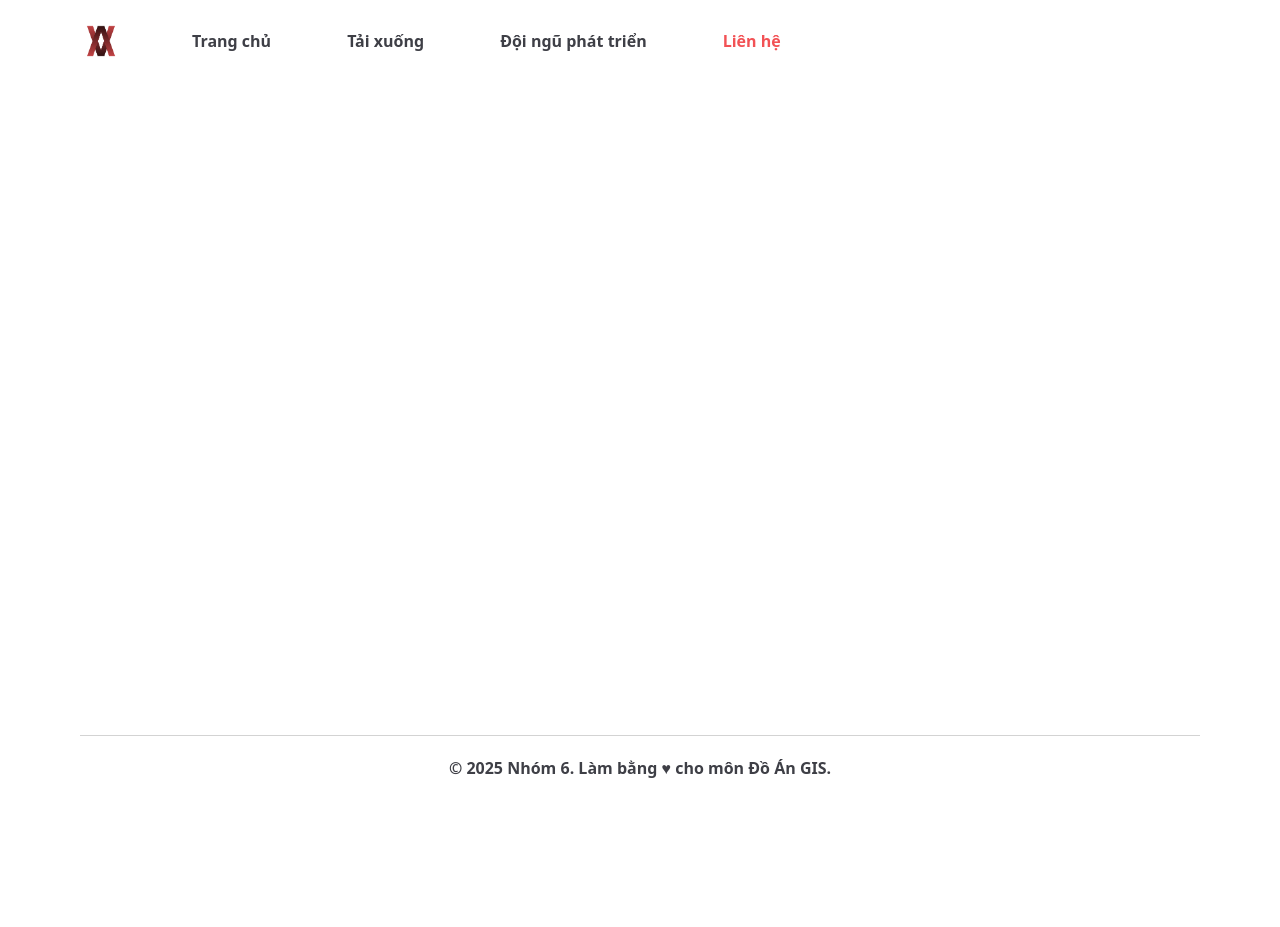
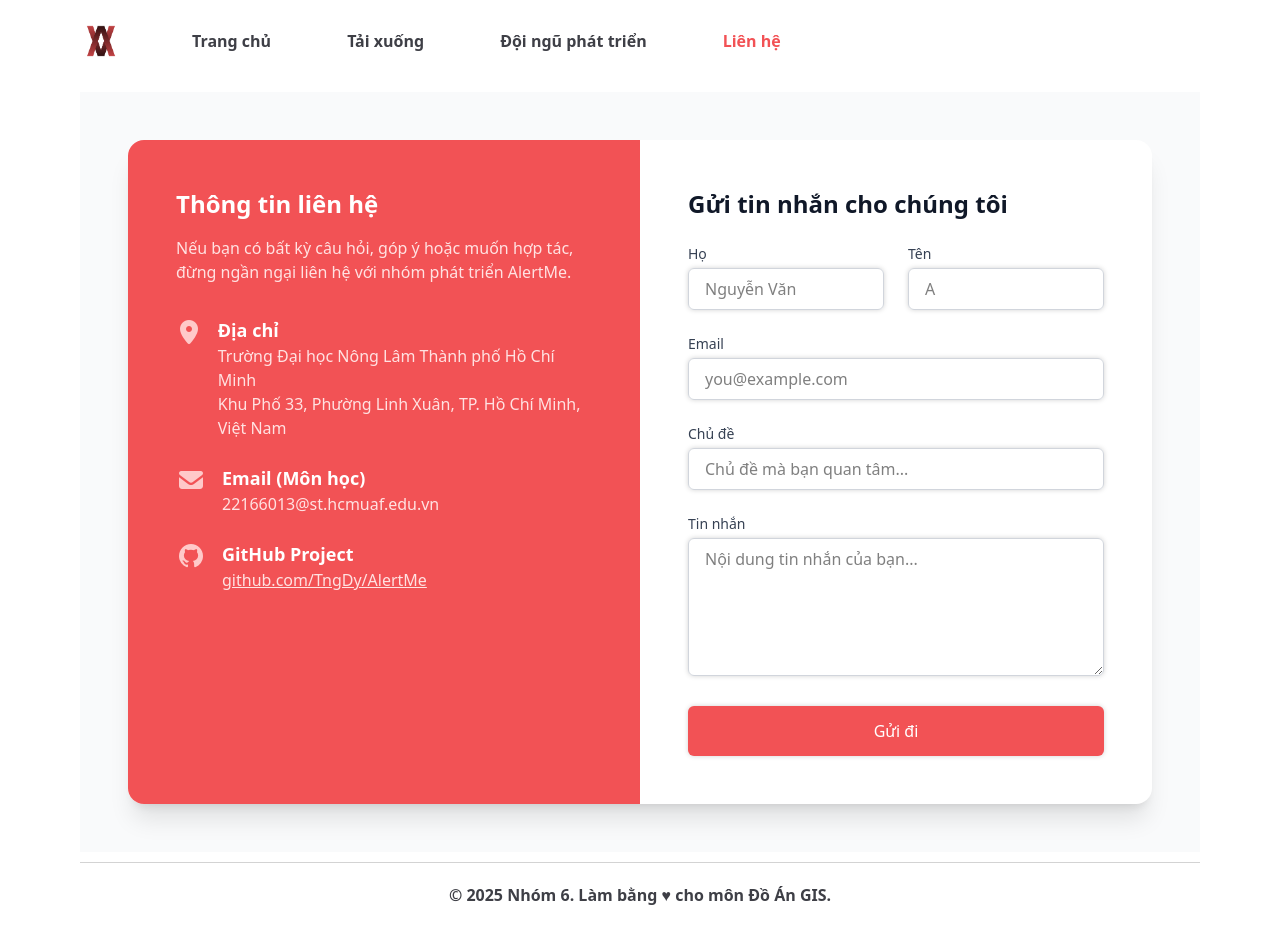
Before and after one commit to duy08k4/AlertMe, a React (Vite) app: page /contact in a window 1280 px wide. Before the commit the page ends 800 px from the top, so only its background shows below. Built offline with nearby package versions, Linux system fonts and the light colour scheme.

Commit message:
refactor(ui/ContactPage): Complete implementing The Contact Page UI

```diff
--- a/src/ui/layouts/LandingLayout.tsx
+++ b/src/ui/layouts/LandingLayout.tsx
@@ -11,6 +11,7 @@ import AlertMe_Logo from "../../assets/AlertMe.png"
 const HomePage = lazy(() => import("../pages/HomePage"))
 const DownloadPage = lazy(() => import("../pages/DownloadPage"))
 const AboutTeam = lazy(() => import("../pages/AboutTeam"))
+const ContactPage = lazy(() => import("../pages/ContactPage"))
 
 // Types
 type Navigation = {
@@ -47,6 +48,7 @@ const LandingLayout = () => {
                     <Route path="/" element={<HomePage />} />
                     <Route path="/download" element={<DownloadPage />} />
                     <Route path="/team" element={<AboutTeam />} />
+                    <Route path="/contact" element={<ContactPage />} />
                 </Routes>
             </div>
 
--- a/src/ui/pages/AboutTeam.tsx
+++ b/src/ui/pages/AboutTeam.tsx
@@ -19,7 +19,7 @@ interface Member {
 const leadershipTeam: Member[] = [
     {
         name: "Nguyễn Anh Tuấn",
-        studentId: "221660..",
+        studentId: "22166097",
         className: "DH22HM",
         major: "Hệ thống thông tin",
         imageUrl: adminImage,
@@ -69,10 +69,10 @@ const memberTeam: Member[] = [
         role: "Thành viên",
     },
     {
-        name: "Trâm",
-        studentId: "",
-        className: "",
-        major: "",
+        name: "Dương Bảo Trâm",
+        studentId: "21166168",
+        className: "DH21HM",
+        major: "Hệ thống thông tin",
         imageUrl: memberImage2,
         role: "Thành viên",
     },
--- /dev/null
+++ b/src/ui/pages/ContactPage.tsx
@@ -0,0 +1,131 @@
+import type React from "react";
+
+const ContactPage: React.FC = () => {
+    const handleSubmit = (event: React.FormEvent<HTMLFormElement>) => {
+        event.preventDefault();
+        alert("Cảm ơn bạn đã gửi thông tin! Chúng tôi sẽ sớm liên hệ với bạn. (Đây là thông báo giả lập)");
+        event.currentTarget.reset();
+    };
+
+    return (
+        <div className="bg-gray-50 min-h-full py-8 px-4 sm:py-12 sm:px-6 lg:px-8">
+            <div className="max-w-5xl mx-auto bg-white rounded-2xl shadow-xl overflow-hidden">
+                <div className="grid grid-cols-1 md:grid-cols-2">
+                    {/* Contact Information Section */}
+                    <div className="p-6 sm:p-8 lg:p-12 bg-[#f25255] text-white">
+                        <h2 className="text-xl sm:text-2xl font-extrabold mb-4">Thông tin liên hệ</h2>
+                        <p className="mb-8 text-red-100">
+                            Nếu bạn có bất kỳ câu hỏi, góp ý hoặc muốn hợp tác, đừng ngần ngại liên hệ với nhóm phát triển AlertMe.
+                        </p>
+                        <div className="space-y-6">
+                            <div className="flex items-start gap-4">
+                                <i className="fa-solid fa-map-marker-alt text-2xl text-red-200 mt-1"></i>
+                                <div>
+                                    <h3 className="font-bold text-lg">Địa chỉ</h3>
+                                    <p className="text-red-100">Trường Đại học Nông Lâm Thành phố Hồ Chí Minh</p>
+                                    <p className="text-red-100">Khu Phố 33, Phường Linh Xuân, TP. Hồ Chí Minh, Việt Nam</p>
+                                </div>
+                            </div>
+                            <div className="flex items-start gap-4">
+                                <i className="fa-solid fa-envelope text-2xl text-red-200 mt-1"></i>
+                                <div>
+                                    <h3 className="font-bold text-lg">Email (Môn học)</h3>
+                                    <p className="text-red-100">22166013@st.hcmuaf.edu.vn</p>
+                                </div>
+                            </div>
+                            <div className="flex items-start gap-4">
+                                <i className="fa-brands fa-github text-2xl text-red-200 mt-1"></i>
+                                <div>
+                                    <h3 className="font-bold text-lg">GitHub Project</h3>
+                                    <a href="https://github.com/TngDy/AlertMe" target="_blank" rel="noopener noreferrer" className="text-red-100 hover:text-white underline transition">github.com/TngDy/AlertMe</a>
+                                </div>
+                            </div>
+                        </div>
+                    </div>
+
+                    {/* Contact Form Section */}
+                    <div className="p-6 sm:p-8 lg:p-12">
+                        <h2 className="text-xl sm:text-2xl font-extrabold text-gray-900 mb-6">Gửi tin nhắn cho chúng tôi</h2>
+                        <form onSubmit={handleSubmit} className="space-y-6">
+                            <div className="grid grid-cols-1 sm:grid-cols-2 gap-6">
+                                <div>
+                                    <label htmlFor="first-name" className="block text-sm font-medium text-gray-700 mb-1">
+                                        Họ
+                                    </label>
+                                    <input
+                                        type="text"
+                                        name="first-name"
+                                        className="w-full px-4 py-2 border border-gray-300 rounded-md mainShadow focus:outline-none focus:ring-0 focus:border-[#f25255]"
+                                        placeholder="Nguyễn Văn"
+                                    />
+                                </div>
+                                <div>
+                                    <label htmlFor="last-name" className="block text-sm font-medium text-gray-700 mb-1">
+                                        Tên
+                                    </label>
+                                    <input
+                                        type="text"
+                                        name="last-name"
+                                        id="last-name"
+                                        required
+                                        className="w-full px-4 py-2 border border-gray-300 rounded-md mainShadow focus:outline-none focus:ring-0 focus:border-[#f25255]"
+                                        placeholder="A"
+                                    />
+                                </div>
+                            </div>
+                            <div>
+                                <label htmlFor="email" className="block text-sm font-medium text-gray-700 mb-1">
+                                    Email
+                                </label>
+                                <input
+                                    type="email"
+                                    name="email"
+                                    id="email"
+                                    required
+                                    className="w-full px-4 py-2 border border-gray-300 rounded-md mainShadow focus:outline-none focus:ring-0 focus:border-[#f25255]"
+                                    placeholder="you@example.com"
+                                />
+                            </div>
+                            <div>
+                                <label htmlFor="subject" className="block text-sm font-medium text-gray-700 mb-1">
+                                    Chủ đề
+                                </label>
+                                <input
+                                    type="text"
+                                    name="subject"
+                                    id="subject"
+                                    required
+                                    className="w-full px-4 py-2 border border-gray-300 rounded-md mainShadow focus:outline-none focus:ring-0 focus:border-[#f25255]"
+                                    placeholder="Chủ đề mà bạn quan tâm..."
+                                />
+                            </div>
+                            <div>
+                                <label htmlFor="message" className="block text-sm font-medium text-gray-700 mb-1">
+                                    Tin nhắn
+                                </label>
+                                <textarea
+                                    name="message"
+                                    id="message"
+                                    rows={5}
+                                    required
+                                    className="w-full px-4 py-2 border border-gray-300 rounded-md mainShadow focus:outline-none focus:ring-0 focus:border-[#f25255]"
+                                    placeholder="Nội dung tin nhắn của bạn..."
+                                ></textarea>
+                            </div>
+                            <div>
+                                <button
+                                    type="submit"
+                                    className="w-full flex justify-center py-3 px-4 border border-transparent rounded-md mainShadow text-base font-medium text-white bg-[#f25255] hover:bg-red-600 focus:outline-none focus:ring-2 focus:ring-offset-2 focus:ring-[#f25255] transition"
+                                >
+                                    Gửi đi
+                                </button>
+                            </div>
+                        </form>
+                    </div>
+                </div>
+            </div>
+        </div>
+    );
+};
+
+export default ContactPage;
```
